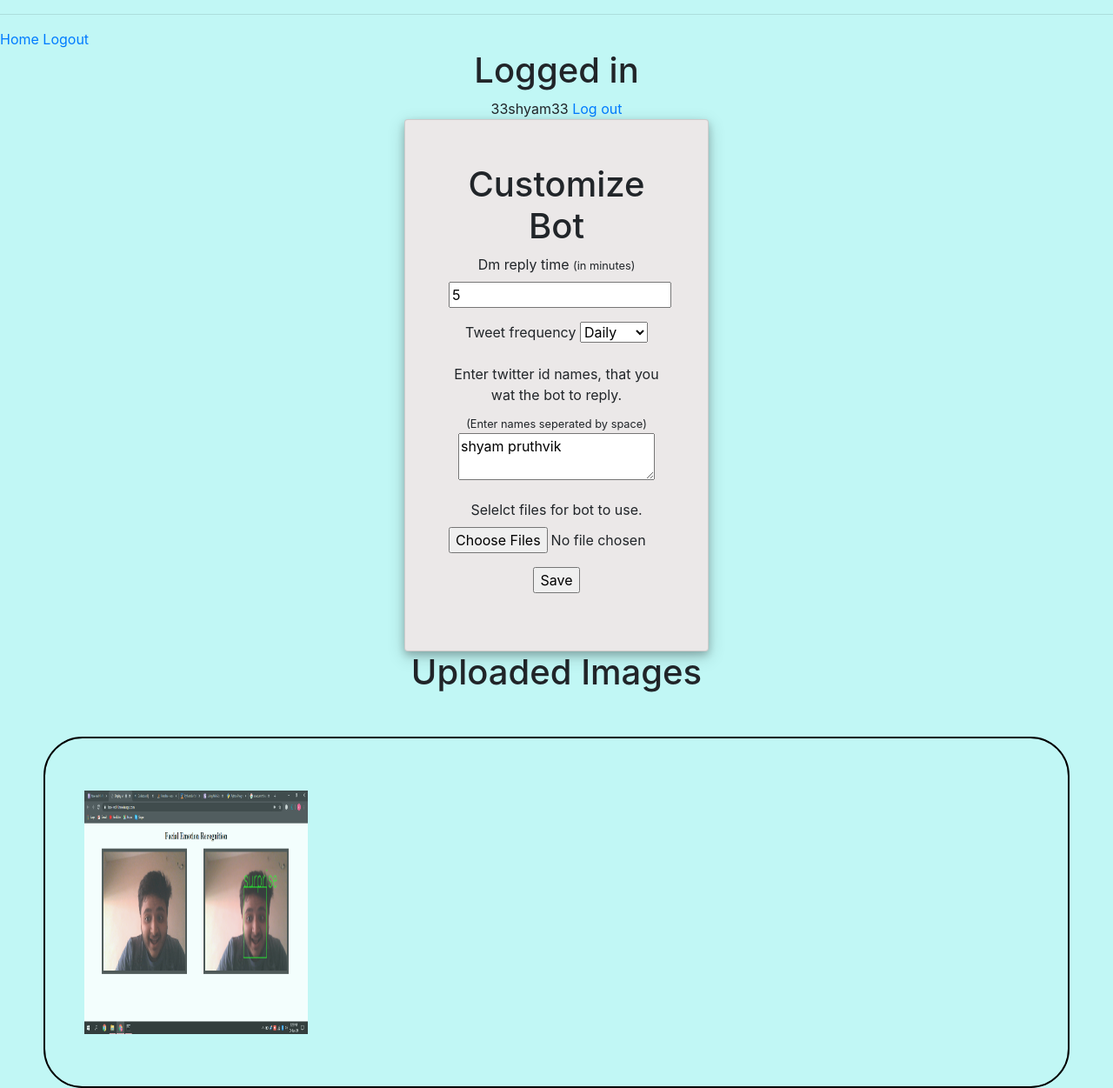
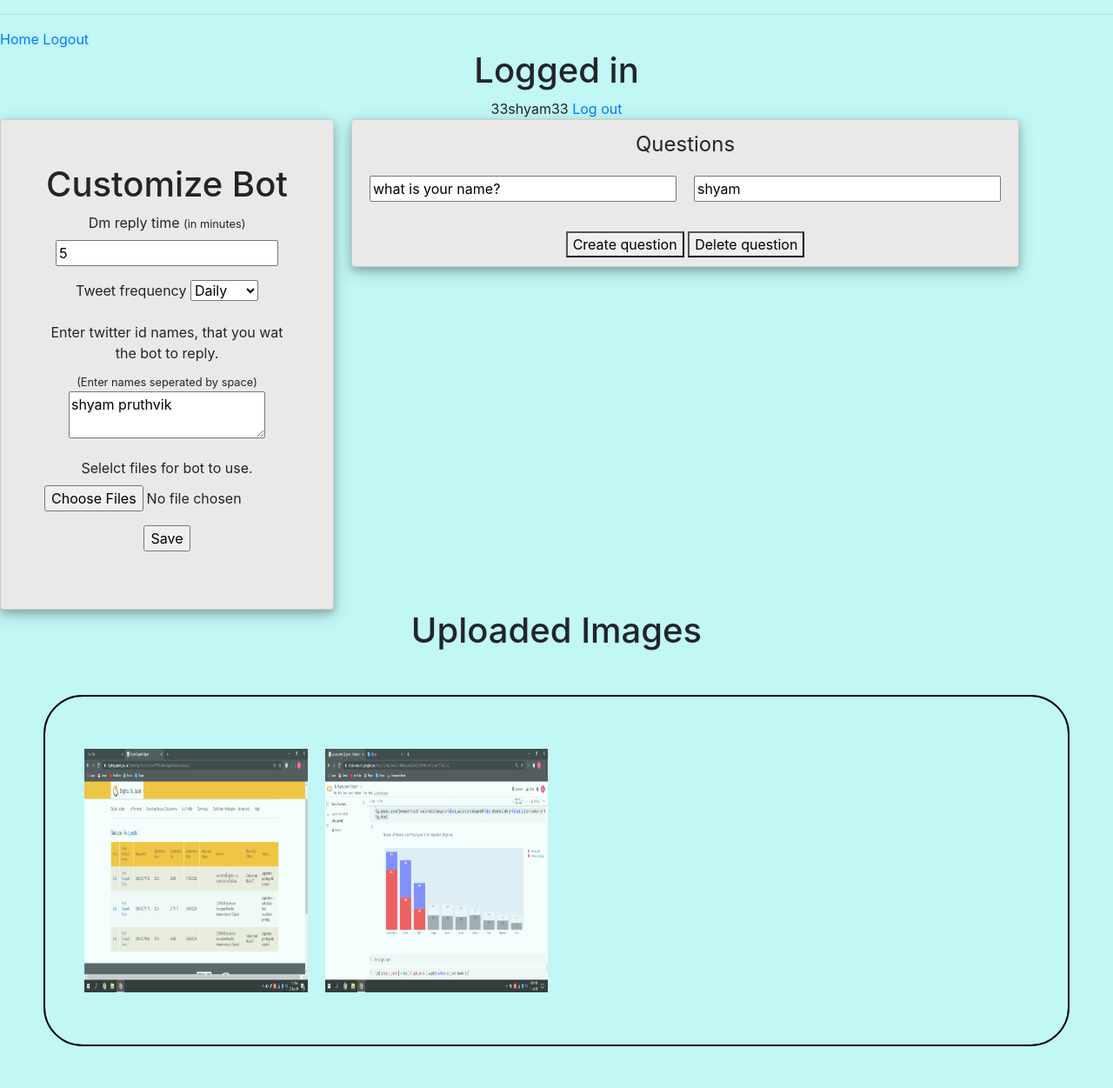
Before and after one commit to keshav-ml/twitter-bot, a Flask app: page /customize_bot in a window 1280 px wide. Shown: the whole page at 87% size. After the commit the page ends 1203 px from the top, so only its background shows below. Run offline with Flask 2, Linux system fonts and the light colour scheme; a user stored in the database is signed in; data comes from the database, SQL or seed files in the repository; both versions use the stored data as it was after the commit; some libraries are stand-ins or nearby versions.

Commit message:
second commit added question ans

```diff
--- a/__init__.py
+++ b/__init__.py
@@ -65,12 +65,14 @@ class User_settings(db.Model):
 	DM_reply_time = db.Column(db.String(),nullable=False)
 	tweet_time = db.Column(db.String(),unique=False,nullable=False)
 	names = db.Column(db.String(),unique=False,nullable=True)
+	questions = db.Column(db.String(),nullable=True)
 
-	def __init__(self, user_id,DM_reply_time,tweet_time,names):
+	def __init__(self, user_id,DM_reply_time,tweet_time,names,questions):
 		self.user_id = user_id
 		self.DM_reply_time = DM_reply_time
 		self.tweet_time = tweet_time
 		self.names = names
+		self.questions = questions
 
 	def __repr__(self):
 		return '<User %r>'%self.user_id
@@ -81,6 +83,7 @@ class User_settings(db.Model):
 			tweet_time = self.tweet_time
 			files = None
 			names = self.names
+			questions = self.questions
 		return temp()
 
 
--- a/forms.py
+++ b/forms.py
@@ -34,8 +34,9 @@ class RegistrationForm(FlaskForm):
 
 
 class CustomizeForm(FlaskForm):
-	DM_reply_time = StringField("Dm reply time")
-	tweet_time = SelectField("Tweet frequency",choices=[("hour", "Hourly"), ('daily', 'Daily'), ('week', 'Weekly')])
+	DM_reply_time = StringField("Dm reply time", validators=[DataRequired()])
+	tweet_time = SelectField("Tweet frequency",choices=[("hour", "Hourly"), ('daily', 'Daily'), ('week', 'Weekly')], validators=[DataRequired()])
 	files = MultipleFileField("Selelct files for bot to use.")
 	names = TextAreaField("Enter twitter id names, that you wat the bot to reply.")
+	questions = StringField()
 	submit = SubmitField('Save')
--- a/templates/base.html
+++ b/templates/base.html
@@ -13,6 +13,7 @@
 		.card{
 			margin-top: 5	0px;
 			background-color: #ebe8e8;
+			margin-right: 20px;
 			box-shadow: 0 4px 8px 0 rgba(0, 0, 0, 0.2), 0 6px 20px 0 rgba(0, 0, 0, 0.19);
   			text-align: center;
   			padding: 50px;
@@ -36,6 +37,11 @@
 			display: block;
 			margin: auto;
 		}
+		td{
+			text-align: center;
+		}
+
+
 
 		/* The grid: Four equal columns that floats next to each other */
 .column {
--- a/templates/customize_bot.html
+++ b/templates/customize_bot.html
@@ -2,6 +2,7 @@
 
 {% block scripts %}
 <script type="text/javascript">
+	var tot_rows = -1;
 	function myFunction(imgs) {
 	  // Get the expanded image
 	  var expandImg = document.getElementById("expandedImg");
@@ -32,18 +33,49 @@
 
 
 	}
+	function create_row() {
+	  window.tot_rows += 1
+	  var table = document.getElementById("qna");
+	  var row = table.insertRow(window.tot_rows);
+	  var cell1 = row.insertCell(0);
+	  var cell2 = row.insertCell(1);
+	  cell1.innerHTML = "<input type='text' id='q"+window.tot_rows+"' placeholder='Enter questions here' style='width:100%;'>";
+	  cell2.innerHTML = "<input type='text' id='a"+window.tot_rows+"' placeholder='Enter answers here' style='width:100%;'>";
+
+	  console.log(window.tot_rows)
+	}
+
+	function delete_row() {
+	  document.getElementById("qna").deleteRow(window.tot_rows);
+	  window.tot_rows -= 1
+	}
+
+	function compile_qus(){
+		var que_ans = {};
+		for (var i = 0; i <= window.tot_rows; i++) {
+			que_ans[document.getElementById('q'+i).value] = document.getElementById('a'+i).value
+		}
+		document.getElementById("{{form.questions.id}}").value = JSON.stringify(que_ans);
+
+	}
 </script>
 
 {% endblock %}
 
 
 {% block content %}
+<div style="float: left; width: 100%;">
 <h1>Logged in</h1>
 {{usernm}}
 <a href="{{url_for('logout')}}">Log out</a>
-<div class="card">
+</div>
+
+
+<div style="float: left; width: 100%;">
+<form action="" method="post" novalidate enctype="multipart/form-data" onsubmit="compile_qus();">
+<div class="card" style="float: left; width: 30%;">
     <h1>Customize Bot</h1>
-    <form action="" method="post" novalidate enctype="multipart/form-data">
+
         {{ form.hidden_tag() }}
         <p>
             {{ form.DM_reply_time.label }}
@@ -64,13 +96,29 @@
 
             {{ form.files() }}
         </p>
+        <p style="display: none;" >
+        	{{ form.questions() }}
+        </p>
+
+        <p>{{ form.submit() }}</p>
 
 
-        <p>{{ form.submit() }}</p>
+    </div>
+    <div style="float: left; height: 100%; width: 60%; padding: 10px;" class="card">
+    	<fieldset>
+    	<legend>Questions</legend>
+	    	<table id="qna" style="width: 100%;"cellpadding="10px">
+			</table>
+			<br>
+
+			<button type="button" onclick="create_row()">Create question</button>
+			<button type="button" onclick="delete_row()">Delete question</button>
+
+		</fieldset>
+    </div>
     </form>
-
-    </div>
-    <div>
+</div>
+     <div style="float: left; width: 100%;">
     	<h1>Uploaded Images</h1>
     	<div class='gallery'>
     		<div class="row">
@@ -104,5 +152,22 @@
 
 		</div>
 </div>
+<script type="text/javascript">
+    	var qna_field = document.getElementById('{{form.questions.id}}');
+		var table_widget = document.getElementById('qna');
+		if (qna_field.value != ""){
+			qna_obj = JSON.parse(qna_field.value)
+			for(const key in qna_obj){
+				window.tot_rows += 1
+				var row = table_widget.insertRow(window.tot_rows);
+		  		var cell1 = row.insertCell(0);
+		  		var cell2 = row.insertCell(1);
+		  		cell1.innerHTML = "<input type='text' id='q"+window.tot_rows+"' value='"+key+"' style='width:100%;'>";
+		  		cell2.innerHTML = "<input type='text' id='a"+window.tot_rows+"' value='"+qna_obj[key]+"' style='width:100%;'>";
 
+
+			}
+
+		}
+    </script>
 {% endblock %}
--- a/views.py
+++ b/views.py
@@ -67,17 +67,20 @@ def customize_bot():
 	if form.validate_on_submit():
 		ids = " ".join(form.names.data.strip().split(' '))
 		if usr_settings.first():
-			usr_settings.update(dict(DM_reply_time=form.DM_reply_time.data,tweet_time=form.tweet_time.data,names=ids))
+			usr_settings.update(dict(DM_reply_time=form.DM_reply_time.data,tweet_time=form.tweet_time.data,names=ids,questions=form.questions.data))
 		else:
-			new_settings = User_settings(user_id = user.id,DM_reply_time= form.DM_reply_time.data,tweet_time=form.tweet_time.data,names=ids)
+			new_settings = User_settings(user_id = user.id,DM_reply_time= form.DM_reply_time.data,tweet_time=form.tweet_time.data,names=ids,questions=form.questions.data)
 			db.session.add(new_settings)
 		db.session.commit()
 
 		files = form.files.data
+		if files[0].filename != "":
+			for file in files:
+				print(file)
 
-		for file in files:
-			files_filenames = secure_filename(file.filename)
-			file.save(os.path.join(path_to_media, files_filenames))
+				files_filenames = secure_filename(file.filename)
+				print(files_filenames)
+				file.save(os.path.join(path_to_media, files_filenames))
 
 
 		return redirect(url_for('index'))
```
Also changed, not shown: chat_bot.db, media/1/Screenshot_27.png (added), media/1/Screenshot_6.png (deleted), media/1/Screenshot_8.png (added).
